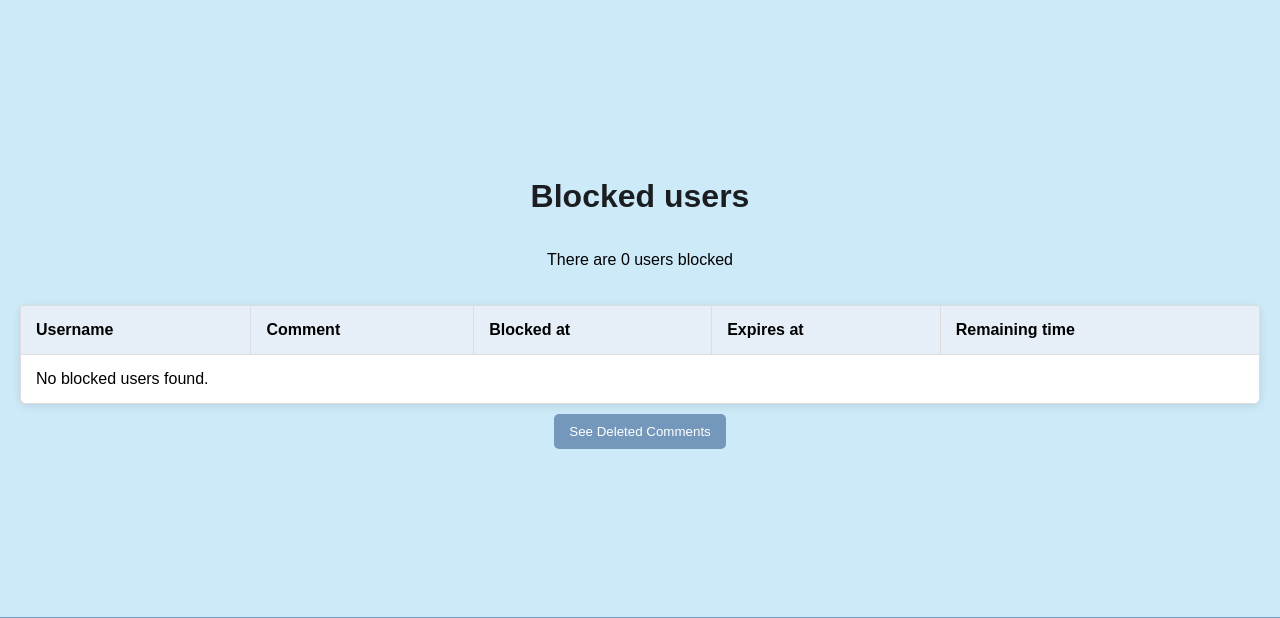
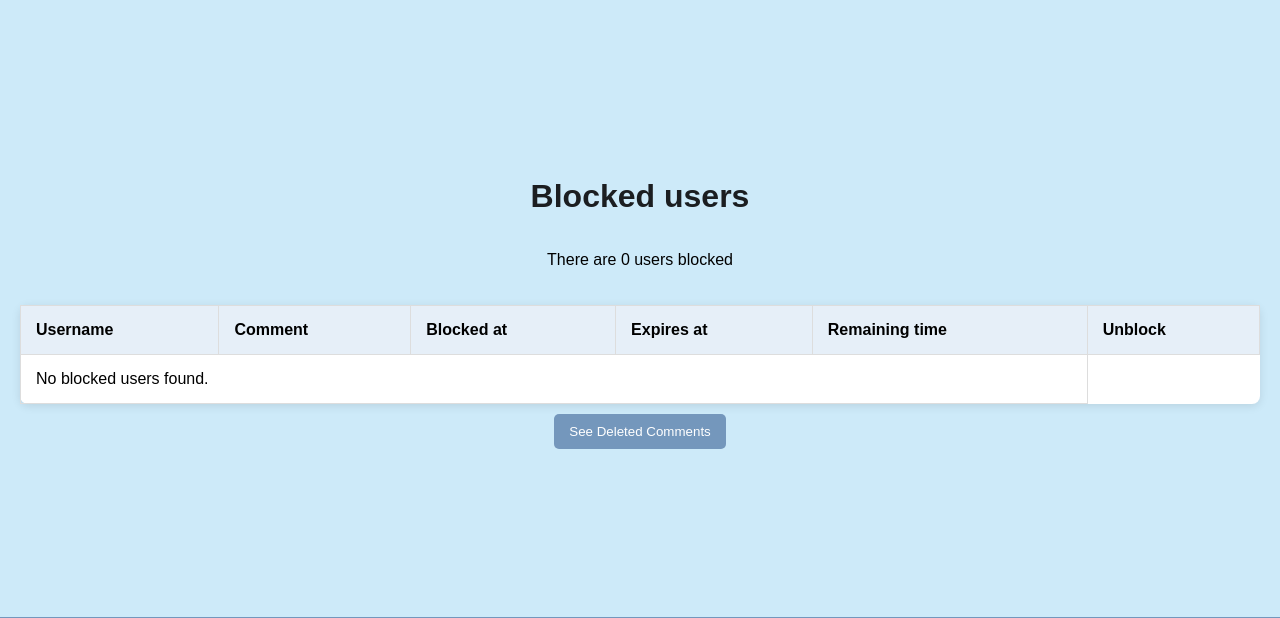
Before and after one commit to MihailStankevich/Toxic_comments_detection, a Django app: page /moderation/blocked_users/-1002426979806/ in a window 1280 px wide. Shown: the part 91-709 px from the top of the page. Run offline with Django 4.2, Linux system fonts and the light colour scheme; a user stored in the database is signed in; data comes from the database, SQL or seed files in the repository; both versions use the stored data as it was after the commit.

Commit message:
added unblock user logic

```diff
--- a/moderation/ml/__init__.py
+++ b/moderation/ml/__init__.py
@@ -4,8 +4,8 @@ import os
 
 # Load model and vectorizer
 def load_model():
-    base_dir = os.path.dirname(os.path.abspath(__file__))  # Get the current directory
-    model_path = os.path.join(base_dir, 'cclf.pkl')  # Update to cclf.pkl
+    base_dir = os.path.dirname(os.path.abspath(__file__))
+    model_path = os.path.join(base_dir, 'rfmodel.pkl')
     vectorizer_path = os.path.join(base_dir, 'vectorizer.pkl')
 
     with open(vectorizer_path, 'rb') as f:
--- a/moderation/templates/moderation/blocked_users.html
+++ b/moderation/templates/moderation/blocked_users.html
@@ -14,6 +14,7 @@
             <th>Blocked at</th>
             <th>Expires at</th>
             <th>Remaining time</th>
+            <th>Unblock</th>
         </tr>
     </thead>
     <tbody>
@@ -26,6 +27,12 @@
                 <td>
                     {{ user.remaining_time_display }}
                 </td>
+                <td>
+                    <form action="{% url 'unblock_user' user.username %}" method="post">
+                        {% csrf_token %}
+                        <button type="submit">Unblock</button>
+                    </form>
+                </td>
             </tr>
         {% empty %}
             <tr>
--- a/moderation/urls.py
+++ b/moderation/urls.py
@@ -1,5 +1,5 @@
 from django.urls import path
-from .views import admin_deleted_comments, home, user_login, register, user_logout, block_user, contact, blocked_users
+from .views import admin_deleted_comments, home, user_login, register, user_logout, block_user, contact, blocked_users,unblock_user
 
 urlpatterns = [
     path('', home, name='home'),
@@ -10,4 +10,5 @@ urlpatterns = [
     path('block_user/<str:username>/', block_user, name='block_user'),
     path('contact/', contact, name='contact'),
     path('blocked_users/<str:channel_id>/', blocked_users, name='blocked_users'),
+    path('unblock/<str:username>/', unblock_user, name='unblock_user'),
 ]
--- a/moderation/views.py
+++ b/moderation/views.py
@@ -1,4 +1,4 @@
-from django.shortcuts import render, redirect
+from django.shortcuts import render, redirect, get_object_or_404
 from .models import DeletedComment, BlockedUser, Owner
 
 from django.contrib import messages
@@ -69,6 +69,18 @@ def block_user(request, username):
         messages.success(request, f"User {username} has been blocked for {block_duration} minutes.")
         return redirect('admin_deleted_comments', channel_id=request.user.channel_id)
 
+@login_required
+def unblock_user(request, username):
+    if request.method == 'POST':
+        # Get the blocked user instance
+        blocked_user = get_object_or_404(BlockedUser , username=username, owner=request.user)
+
+        # Delete the blocked user record
+        blocked_user.delete()
+        messages.success(request, f'User  {username} has been unblocked successfully.')
+
+        # Redirect to the blocked users page with a success message
+        return redirect('blocked_users', channel_id=request.user.channel_id)
 
 def register(request):
     if request.method == 'POST':
```
Also changed, not shown: moderation/templates/moderation/deleted_comments.html (+4 -4 lines), db.sqlite3.
